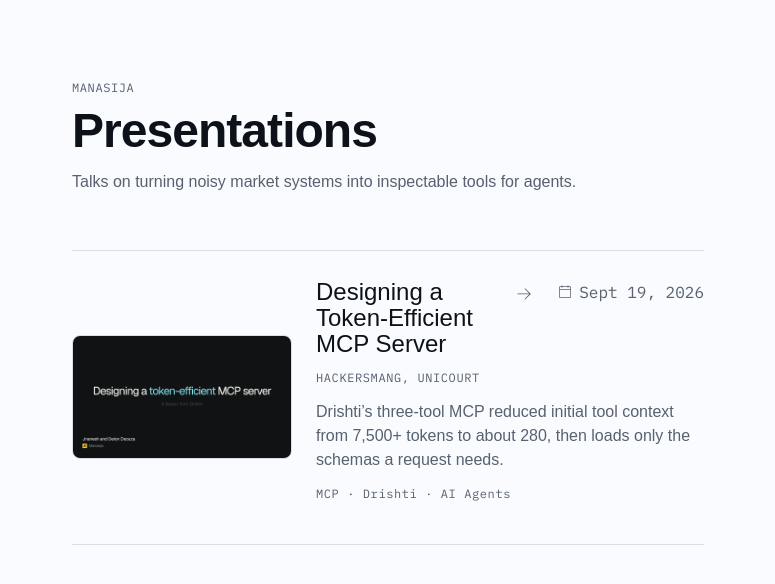
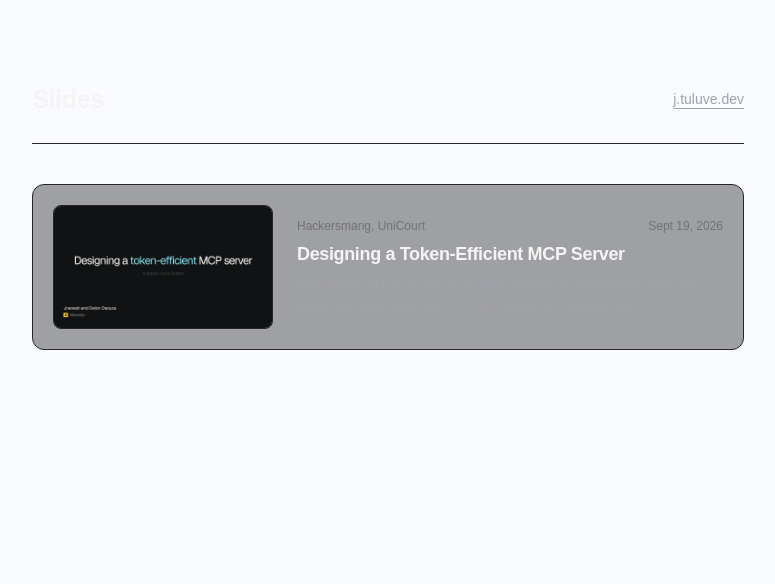
Before and after one commit to jtuluve/slides, a Next.js app: page / in a window 1280 px wide. Shown: the top 584 px of the page, without its empty margins (252-1027 px from the left). Built offline with nearby package versions, Linux system fonts and the light colour scheme; a web font is replaced by a local one.

Commit message:
Restore minimal home page layout and portfolio styling

```diff
--- a/app/page.tsx
+++ b/app/page.tsx
@@ -1,69 +1,153 @@
-import Image from "next/image";
 import Link from "next/link";
-import { ArrowRight, CalendarBlank } from "@phosphor-icons/react/dist/ssr";
 
 const decks = [
   {
     id: "token-efficient-mcp",
     title: "Designing a Token-Efficient MCP Server",
     event: "Hackersmang, UniCourt",
+    date: "Sept 19, 2026",
     description:
-      "Drishti’s three-tool MCP reduced initial tool context from 7,500+\u00a0tokens to about 280, then loads only the schemas a request needs.",
-    date: "2026-09-19",
-    dateLabel: "Sept 19, 2026",
-    tags: ["MCP", "Drishti", "AI Agents"],
+      "How work on Drishti led to a three-tool MCP design that reduced initial tool overhead from 7,500+ tokens to roughly 280.",
     previewImage: "/cover-mcp.png",
   },
 ];
 
 export default function HomePage() {
   return (
-    <main className="catalog">
-      <header className="catalog-header">
-        <p className="type-eyebrow">Manasija</p>
-        <h1 className="type-display">Presentations</h1>
-        <p className="type-body-prose">
-          Talks on turning noisy market systems into inspectable tools for
-          agents.
-        </p>
+    <main
+      style={{
+        maxWidth: "760px",
+        margin: "0 auto",
+        padding: "80px 24px",
+      }}
+    >
+      {/* Portfolio Theme Header */}
+      <header
+        style={{
+          display: "flex",
+          justifyContent: "space-between",
+          alignItems: "center",
+          borderBottom: "1px solid #27272a",
+          paddingBottom: "24px",
+          marginBottom: "40px",
+        }}
+      >
+        <h1
+          style={{
+            fontSize: "26px",
+            fontWeight: 600,
+            letterSpacing: "-0.03em",
+            margin: 0,
+            color: "#f4f4f5",
+          }}
+        >
+          Slides
+        </h1>
+        <a
+          href="https://j.tuluve.dev"
+          style={{
+            color: "#a1a1aa",
+            fontSize: "14px",
+            textDecoration: "underline",
+            textUnderlineOffset: "4px",
+          }}
+        >
+          j.tuluve.dev
+        </a>
       </header>
 
-      <section className="catalog-list" aria-label="Slide decks">
+      {/* Presentation Cards List */}
+      <div style={{ display: "flex", flexDirection: "column", gap: "24px" }}>
         {decks.map((deck) => (
-          <article key={deck.id} className="catalog-item">
-            <Link href={`/slides/${deck.id}`} className="catalog-item-link">
-              <div className="catalog-preview">
-                <Image
+          <Link
+            key={deck.id}
+            href={`/slides/${deck.id}`}
+            style={{
+              border: "1px solid #27272a",
+              borderRadius: "12px",
+              padding: "20px",
+              backgroundColor: "rgba(24, 24, 27, 0.4)",
+              display: "grid",
+              gridTemplateColumns: "220px 1fr",
+              gap: "24px",
+              alignItems: "center",
+              textDecoration: "none",
+              transition: "border-color 0.2s ease, background-color 0.2s ease",
+            }}
+          >
+            {/* First Slide Screenshot Preview */}
+            <div
+              style={{
+                position: "relative",
+                aspectRatio: "16 / 9",
+                width: "100%",
+                overflow: "hidden",
+                borderRadius: "8px",
+                border: "1px solid #27272a",
+                display: "block",
+                backgroundColor: "#09090b",
+              }}
+            >
+              <img
                 src={deck.previewImage}
-                  alt={`${deck.title} first slide`}
-                  fill
-                  sizes="(min-width: 768px) 220px, 100vw"
+                alt={`${deck.title} First Slide Preview`}
+                style={{
+                  width: "100%",
+                  height: "100%",
+                  objectFit: "cover",
+                  display: "block",
+                }}
               />
             </div>
-              <div>
-                <div className="catalog-item-meta">
-                  <h2>
+
+            {/* Deck Content */}
+            <div
+              style={{
+                display: "flex",
+                flexDirection: "column",
+                justifyContent: "center",
+              }}
+            >
+              <div
+                style={{
+                  display: "flex",
+                  justifyContent: "space-between",
+                  alignItems: "center",
+                  fontSize: "12px",
+                  marginBottom: "6px",
+                  color: "#71717a",
+                }}
+              >
+                <span>{deck.event}</span>
+                <span>{deck.date}</span>
+              </div>
+
+              <h2
+                style={{
+                  fontSize: "18px",
+                  fontWeight: 600,
+                  margin: "0 0 6px",
+                  letterSpacing: "-0.02em",
+                  color: "#f4f4f5",
+                }}
+              >
                 {deck.title}
-                    <ArrowRight
-                      aria-hidden="true"
-                      className="catalog-link-icon"
-                      size={18}
-                      weight="light"
-                    />
               </h2>
-                  <time className="type-mono" dateTime={deck.date}>
-                    <CalendarBlank aria-hidden="true" size={16} weight="light" />
-                    {deck.dateLabel}
-                  </time>
-                </div>
-                <p className="type-eyebrow">{deck.event}</p>
-                <p className="type-body-prose">{deck.description}</p>
-                <p className="catalog-tags">{deck.tags.join(" · ")}</p>
+
+              <p
+                style={{
+                  color: "#a1a1aa",
+                  fontSize: "14px",
+                  lineHeight: "1.5",
+                  margin: 0,
+                }}
+              >
+                {deck.description}
+              </p>
             </div>
           </Link>
-          </article>
         ))}
-      </section>
+      </div>
     </main>
   );
 }
```
Lines whose indentation alone changed are shown as unchanged.
